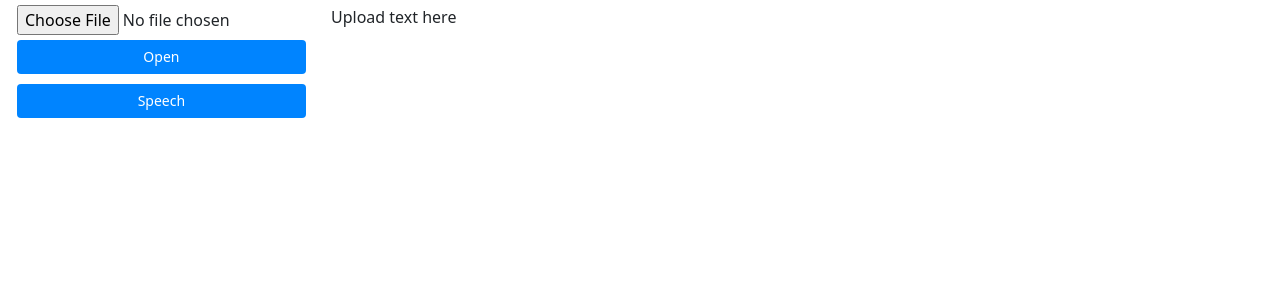
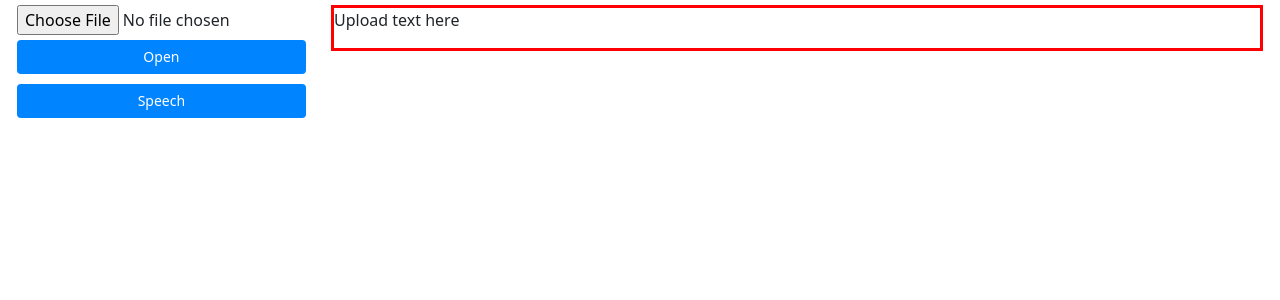
Before and after one commit to tweiss777/HandiReader, a React app: page / in a window 1280 px wide. Shown: the top 300 px of the page. Built offline with nearby package versions, Linux system fonts and the light colour scheme.

Commit message:
fixed bug where app wont load when assigning tags

```diff
--- a/src/Container/Container.tsx
+++ b/src/Container/Container.tsx
@@ -4,13 +4,14 @@ import IState from '../Interfaces/IState';
 import * as c from './container.css';
 import * as s from '../SideBar/SideBar.css'
 import SideBar from '../SideBar/SideBar';
+import Reader from '../Reader/Reader';
 
 // The container is the parent class
 export default class Container extends React.Component<IProps,IState>{
     constructor(props){
         super(props);
         this.state = {
-            bodyText: 'Upload text here',
+            bodyText: ['Upload text here'],
         }
 
     }
@@ -18,7 +19,6 @@ export default class Container extends React.Component<IProps,IState>{
     handleText = (textValue) => {
 
         this.setState({bodyText:textValue});
-        console.log(this.state.bodyText)
     }
 
 
@@ -33,7 +33,7 @@ export default class Container extends React.Component<IProps,IState>{
                 {/* Container for the reader */}
                 <div className={[c.readerContainer].join(' ')}>
                     {/* Here we can make a reader component where the text is passed as a prop */}
-                    {this.state.bodyText}
+                    <Reader text={this.state.bodyText} />
                 </div>
             </div>
 
--- a/src/Interfaces/IProps.ts
+++ b/src/Interfaces/IProps.ts
@@ -1,5 +1,6 @@
 export default interface IProps{
     // declare props here
     doSomething?:any; //delete declaration and component
-    handleText?:any;
+    handleText?:any; //declaration for the handletext function
+    text?:any; // declaration for the text property in the Reader component
 }
--- a/src/Interfaces/IState.ts
+++ b/src/Interfaces/IState.ts
@@ -1,5 +1,5 @@
 export default interface IState {
     // declare states here
     messageShown?: boolean; //delete declaration and component
-    bodyText?: string,
+    bodyText?: any[],
 }
--- /dev/null
+++ b/src/Reader/Reader.css
@@ -0,0 +1,4 @@
+.ReaderBorder{
+    border-style: solid;
+    border-color: red;
+}
--- /dev/null
+++ b/src/Reader/Reader.css.d.ts
@@ -0,0 +1,2 @@
+export const ReaderBorder: string;
+export const readerBorder: string;
--- /dev/null
+++ b/src/Reader/Reader.tsx
@@ -0,0 +1,33 @@
+import IProps from "../Interfaces/IProps";
+import IState from "../Interfaces/IState";
+import React from 'react';
+import * as r from './Reader.css';
+
+
+export default class Reader extends React.Component<IProps,IState>{
+    constructor(props){
+        super(props);
+
+    }
+
+
+    render(){
+        var text: any[] = this.props.text;
+        for(var i = 0; i<= text.length - 1; i++){
+            if(text[i].length == 0){
+                text[i] = <br />
+            }
+            else{
+
+                text[i] = <p>{text[i]}</p>
+            }
+        }
+        return(
+
+            <div className={r.ReaderBorder}>
+                {text}
+            </div>
+
+        );
+    }
+}
--- a/src/SideBar/SideBar.tsx
+++ b/src/SideBar/SideBar.tsx
@@ -15,6 +15,7 @@ export default class SideBar extends React.Component<IProps,IState>{
 
     handleSubmit = (event) =>{
         extractContent(this.fileReference.current.files[0].path).then((res) =>{
+            // this is how you pass data from the child to the parent component
             this.props.handleText(res)
         })
         event.preventDefault();
```
Also changed, not shown: src/text_splitter/text_splitter.ts (deleted, +0 -17 lines).
